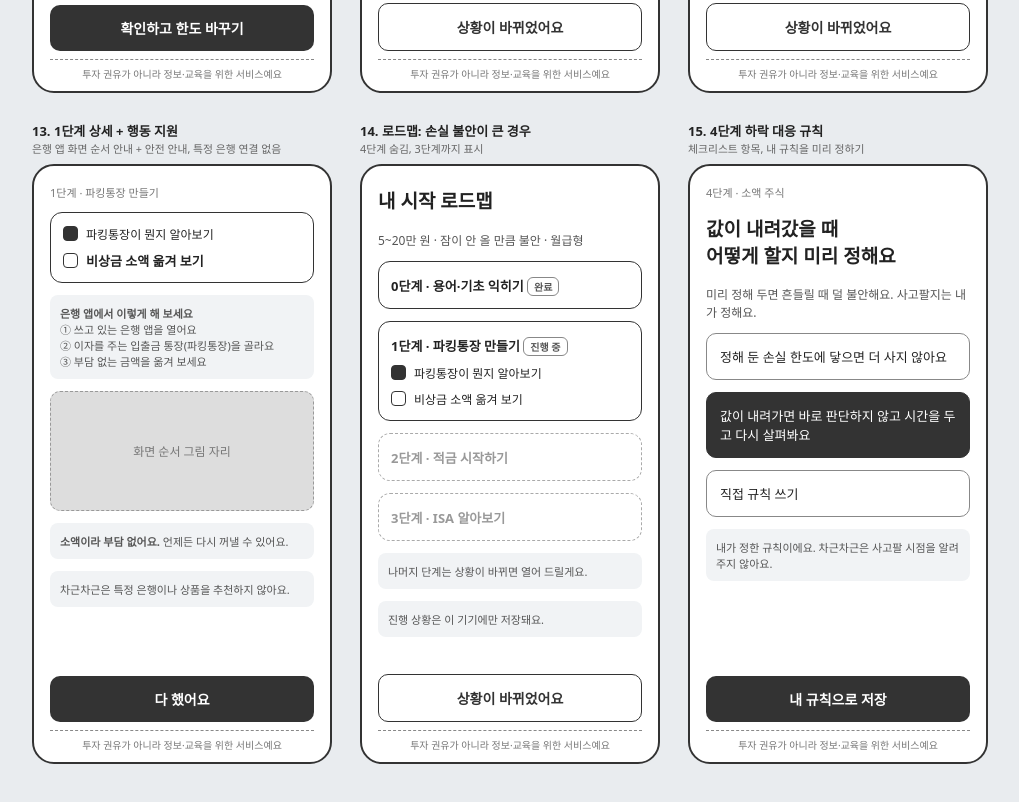
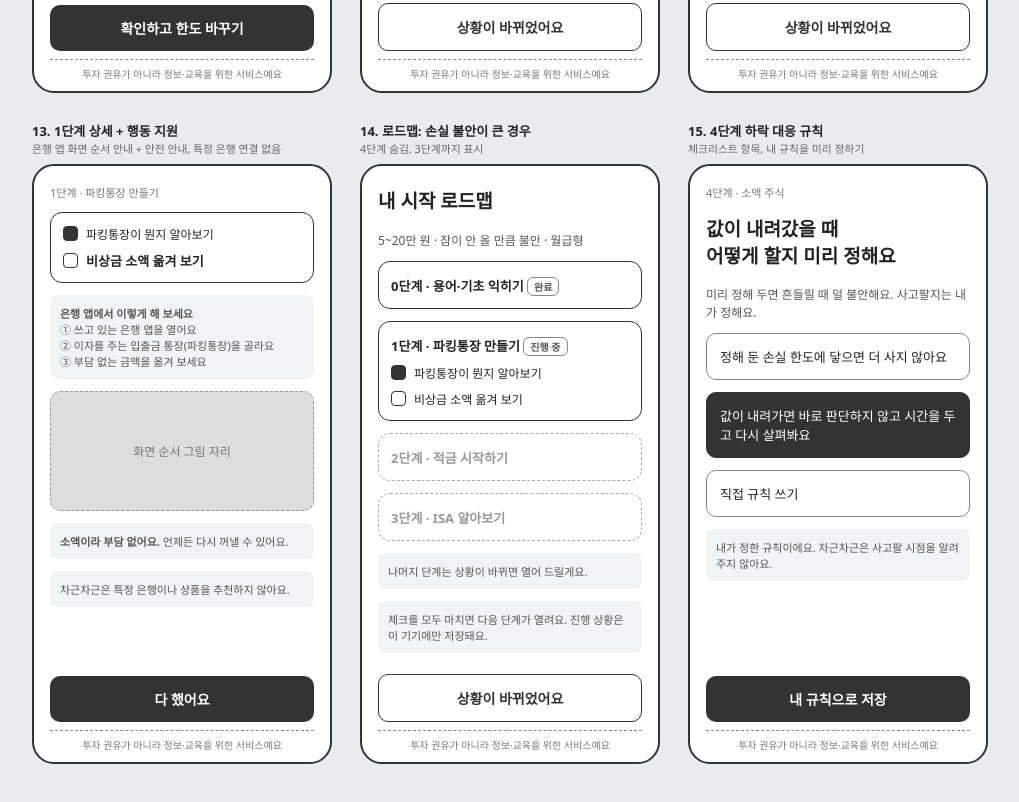
Before and after one commit to deug05-alt/hci_deu_5, a plain HTML site: page wireframe/index.html in a window 1280 px wide. Shown: the part 2831-3633 px from the top of the page, without its empty margins (130-1149 px from the left). Drawn offline with Linux system fonts and the light colour scheme.

Commit message:
단계 열리는 조건 확정: 현재 단계 체크 완료 시 다음 단계 열림
Co-Authored-By: Claude Sonnet 5.5 <noreply@anthropic.com>
Claude-Session: https://claude.ai/code/session_01RdW35PYuhyvnLd1NCXaDRx

```diff
--- a/wireframe/index.html
+++ b/wireframe/index.html
@@ -237,7 +237,7 @@ p{font-size:12px;color:#555;margin:0}
   <div class="stage lock"><b>2단계 · 적금 시작하기</b></div>
   <div class="stage lock"><b>3단계 · ISA 알아보기</b></div>
   <div class="note">나머지 단계는 상황이 바뀌면 열어 드릴게요.</div>
-  <div class="note">진행 상황은 이 기기에만 저장돼요.</div>
+  <div class="note">체크를 모두 마치면 다음 단계가 열려요. 진행 상황은 이 기기에만 저장돼요.</div>
   <div class="btn ghost" style="margin-top:auto">상황이 바뀌었어요</div>
   <div class="legal">투자 권유가 아니라 정보·교육을 위한 서비스예요</div>
 </div></figure>
```
Also changed, not shown: 1 other file.
